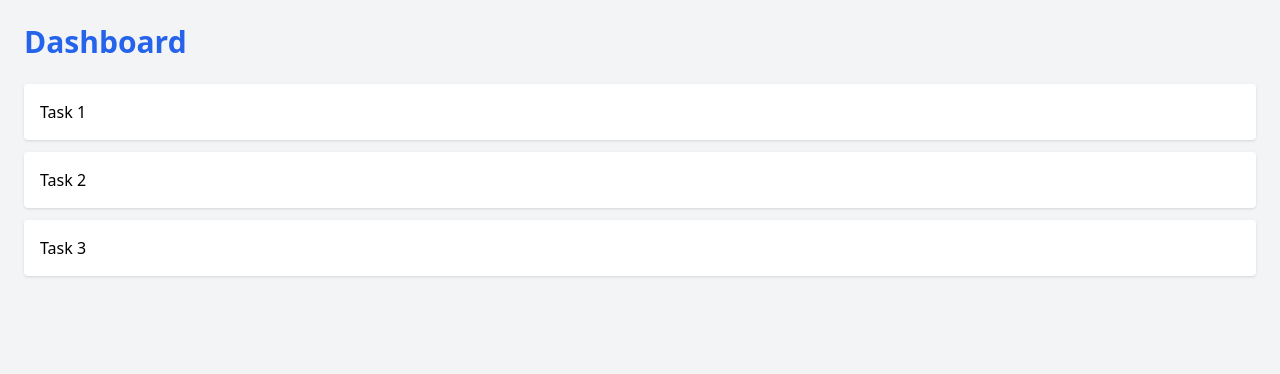
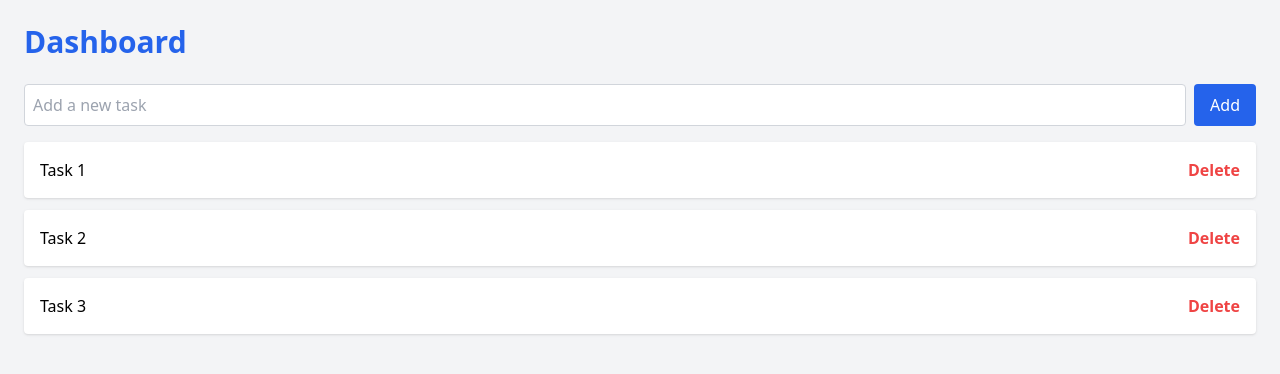
Before and after one commit to w53434129-cmyk/task-manager-app, a Next.js app in the folder frontend/: page /dashboard in a window 1280 px wide. Shown: the top 374 px of the page. Built offline with nearby package versions, Linux system fonts and the light colour scheme.

Commit message:
Update TaskList.js

```diff
--- a/frontend/src/components/TaskList.js
+++ b/frontend/src/components/TaskList.js
@@ -1,16 +1,112 @@
+import { useState } from "react";
+
 export default function TaskList() {
-  const tasks = ["Task 1", "Task 2", "Task 3"]; // sample tasks
+  // State for tasks
+  const [tasks, setTasks] = useState([
+    { id: 1, title: "Task 1" },
+    { id: 2, title: "Task 2" },
+    { id: 3, title: "Task 3" },
+  ]);
+
+  // State for new task input
+  const [newTask, setNewTask] = useState("");
+
+  // Add new task
+  const addTask = () => {
+    if (!newTask.trim()) return;
+    setTasks([
+      ...tasks,
+      { id: Date.now(), title: newTask.trim() }, // unique id
+    ]);
+    setNewTask(""); // clear input
+  };
+
+  // Delete task
+  const deleteTask = (id) => {
+    setTasks(tasks.filter((task) => task.id !== id));
+  };
+
+  // Edit task
+  const editTask = (id, updatedTitle) => {
+    setTasks(
+      tasks.map((task) => (task.id === id ? { ...task, title: updatedTitle } : task))
+    );
+  };
 
   return (
-    <ul className="space-y-3">
-      {tasks.map((task, i) => (
-        <li
-          key={i}
-          className="p-4 bg-white rounded shadow hover:bg-gray-50 transition"
+    <div>
+      {/* Input for new task */}
+      <div className="mb-4 flex gap-2">
+        <input
+          type="text"
+          value={newTask}
+          onChange={(e) => setNewTask(e.target.value)}
+          placeholder="Add a new task"
+          className="flex-1 p-2 border border-gray-300 rounded"
+        />
+        <button
+          onClick={addTask}
+          className="bg-blue-600 text-white px-4 py-2 rounded hover:bg-blue-700"
         >
-          {task}
-        </li>
-      ))}
-    </ul>
+          Add
+        </button>
+      </div>
+
+      {/* Task list */}
+      <ul className="space-y-3">
+        {tasks.map((task) => (
+          <li
+            key={task.id}
+            className="flex items-center justify-between p-4 bg-white rounded shadow hover:bg-gray-50 transition"
+          >
+            <EditableTask task={task} editTask={editTask} />
+            <button
+              onClick={() => deleteTask(task.id)}
+              className="ml-4 text-red-500 hover:text-red-700 font-bold"
+            >
+              Delete
+            </button>
+          </li>
+        ))}
+      </ul>
+    </div>
   );
 }
+
+// Component to edit task inline
+function EditableTask({ task, editTask }) {
+  const [isEditing, setIsEditing] = useState(false);
+  const [title, setTitle] = useState(task.title);
+
+  const save = () => {
+    editTask(task.id, title);
+    setIsEditing(false);
+  };
+
+  return isEditing ? (
+    <div className="flex gap-2 flex-1">
+      <input
+        type="text"
+        value={title}
+        onChange={(e) => setTitle(e.target.value)}
+        className="flex-1 p-1 border border-gray-300 rounded"
+      />
+      <button
+        onClick={save}
+        className="bg-green-500 text-white px-2 py-1 rounded hover:bg-green-600"
+      >
+        Save
+      </button>
+      <button
+        onClick={() => setIsEditing(false)}
+        className="bg-gray-300 px-2 py-1 rounded hover:bg-gray-400"
+      >
+        Cancel
+      </button>
+    </div>
+  ) : (
+    <span onDoubleClick={() => setIsEditing(true)} className="flex-1 cursor-pointer">
+      {task.title}
+    </span>
+  );
+}
```
